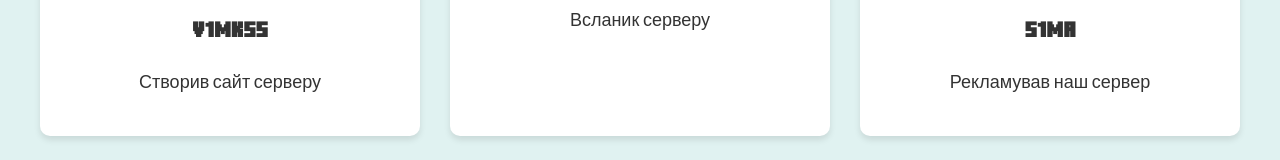
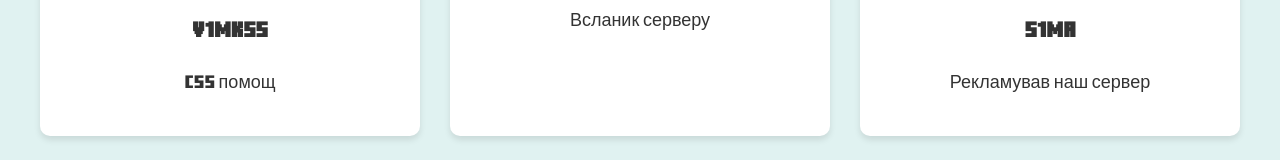
Before and after one commit to rXelelo/rXelelo.github.io, a plain HTML site: page index.html in a window 1280 px wide. Shown: the part 1682-1842 px from the top of the page. Drawn offline with Linux system fonts and the light colour scheme.

Commit message:
Update index.html

```diff
--- a/index.html
+++ b/index.html
@@ -59,7 +59,7 @@
                             alt="v1mkss"
                         />
                         <h3>v1mkss</h3>
-                        <p>Створив сайт серверу</p>
+                        <p>Css помощ</p>
                     </div>
                     <div class="feature-item">
                         <img
```
